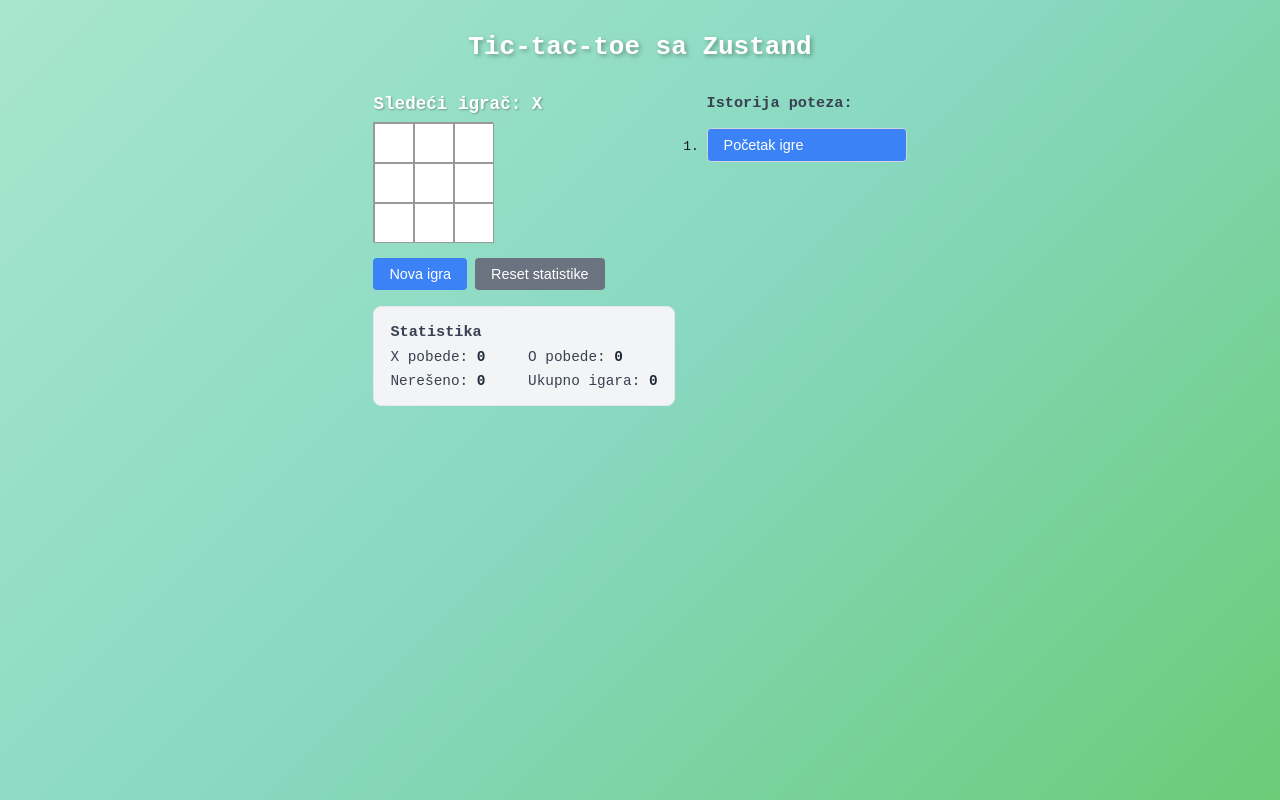
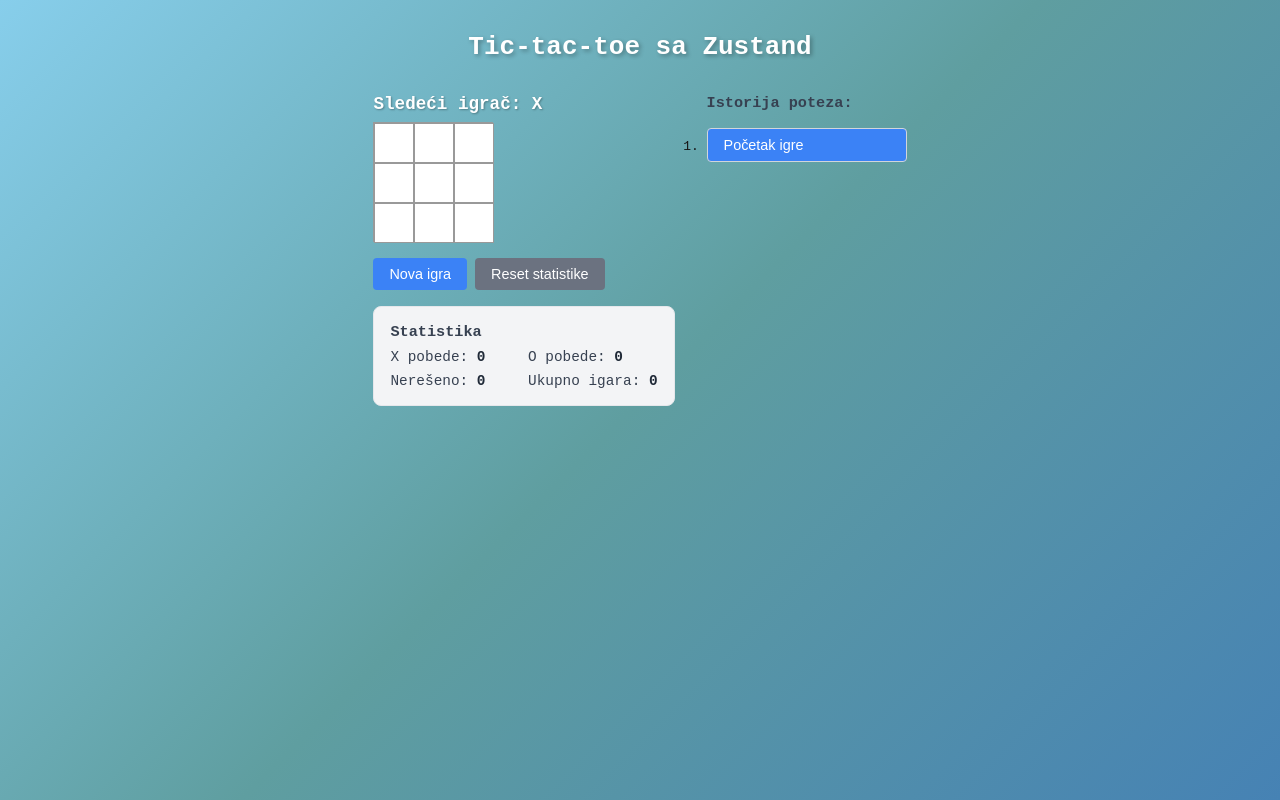
Before and after one commit to veliborsantic/tic-tac-toe-pwa, a Next.js app: page / in a window 1280 px wide. Built offline with nearby package versions, Linux system fonts and the light colour scheme.

Commit message:
chane bg again 4

```diff
--- a/src/styles/gameStyles.js
+++ b/src/styles/gameStyles.js
@@ -8,7 +8,7 @@ export const styles = {
     fontFamily: 'monospace',
     padding: '2rem',
     minHeight: '100vh',
-    background: 'linear-gradient(135deg, #a8e6cf 0%, #88d8c0 50%, #6bcb77 100%)'
+    background: 'linear-gradient(135deg, #87ceeb 0%, #5f9ea0 50%, #4682b4 100%)'
   },
 
   title: {
```
